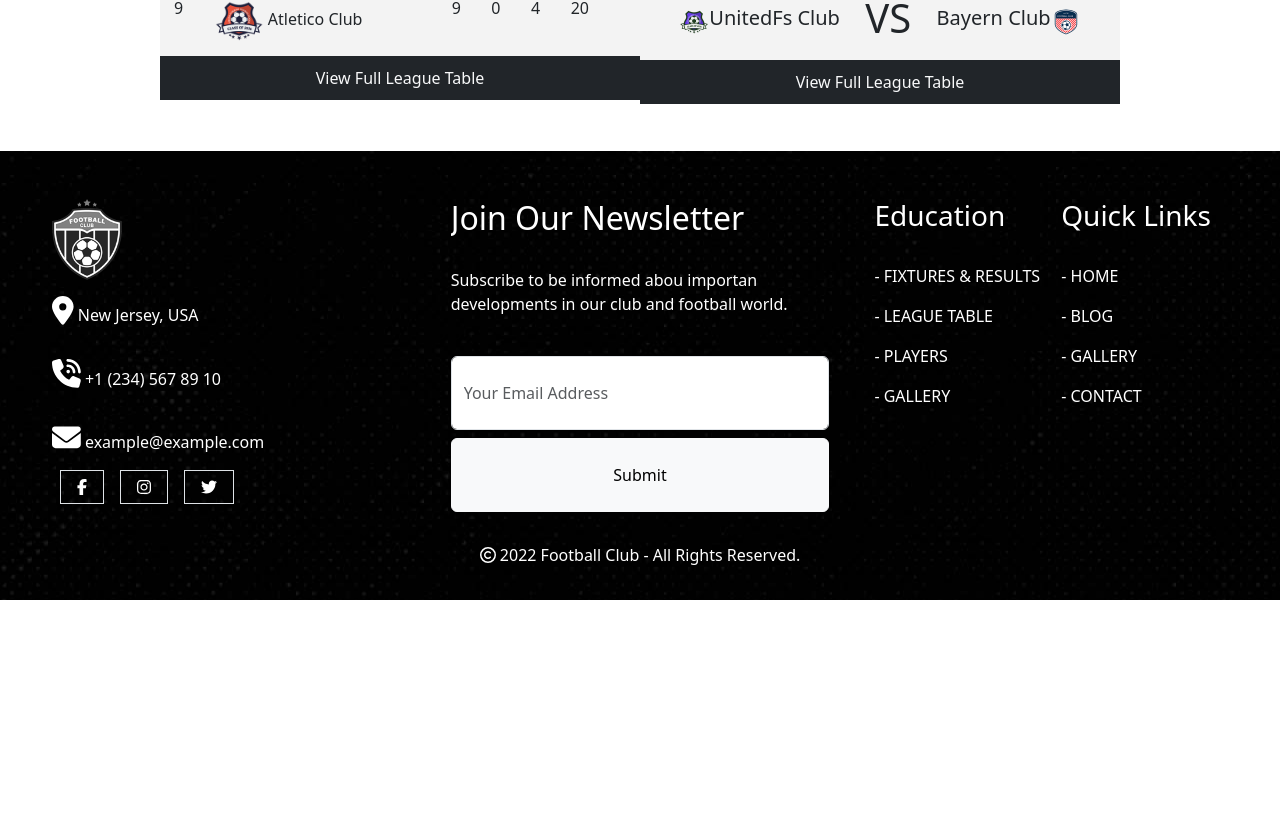
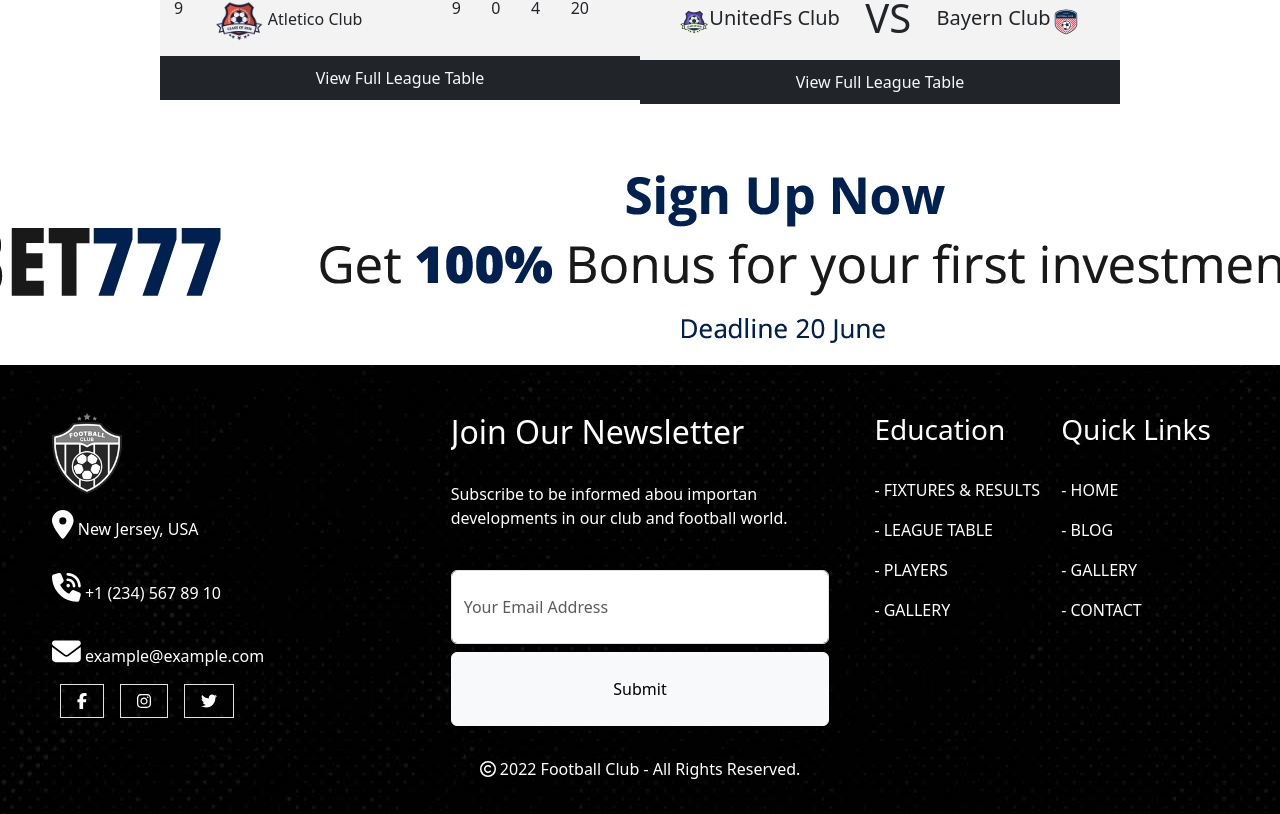
Before and after one commit to AlbertoCavans/proj-html-vuejs, a Vue app: page / in a window 1280 px wide. Shown: the part 3546-4360 px from the top of the page. Before the commit the page ends 4146 px from the top, so only its background shows below. Built offline with nearby package versions, Linux system fonts and the light colour scheme.

Commit message:
Feat AppMainSections4.vue & img - add adv

```diff
--- a/src/components/AppMainSection4.vue
+++ b/src/components/AppMainSection4.vue
@@ -97,6 +97,9 @@ export default {
       </div>
     </div>
   </div>
+  <div class="ad-container">
+    <img src="../assets/img/reklam.jpg" alt="" />
+  </div>
 </template>
 
 <style lang="scss" scoped>
```
Also changed, not shown: src/assets/img/reklam.jpg (added).
